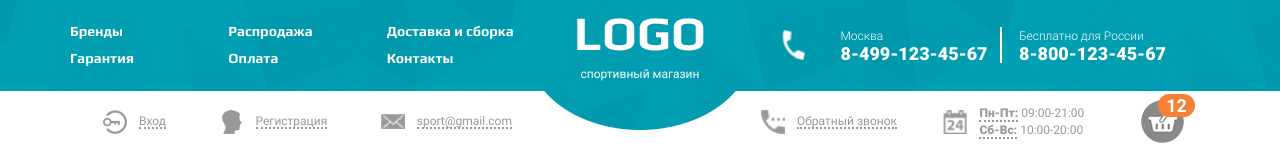
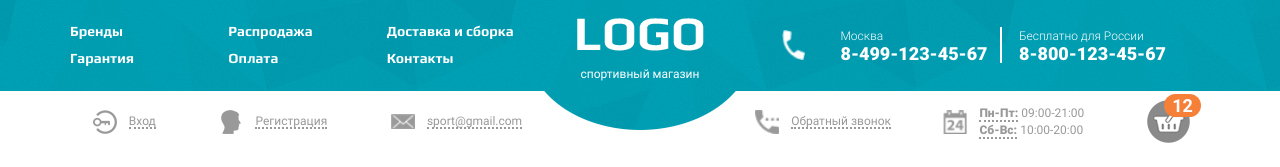
Before and after one commit to VirtoOZ/LOGO_Shop, a website: page src/index.html in a window 1280 px wide. Shown: the top 167 px of the page. Drawn offline with nearby package versions, Linux system fonts and the light colour scheme; files that its build step writes are made by us from their sources; files whose address does not match are found by name; a web font is replaced by a local one.

Commit message:
Правка шапки

```diff
--- a/src/scss/header.scss
+++ b/src/scss/header.scss
@@ -415,18 +415,12 @@
 		justify-content: space-evenly;
 		align-items: center;
 		flex-wrap: wrap;
-		// margin: 0px calc(-19 / $md1 * 100vw);
-		// margin: 0 calc(-5px + ((-19) - (-5)) * ((100vw - 320px) / ($md1 - 320)));
+		margin: 0px calc(-19 / $md1 * 100vw);
 		@media (min-width: ($md1+px)) {
-			// margin: 0 calc(-5px + ((-19) - (-5)) * ((100vw - 320px) / ($md1 - 320)));
 		}
 		@media (max-width: 640px) {
 			margin-top: 20px;
-			// justify-content: space-between;
 			justify-content: space-around;
-		}
-		@media (max-width: 400px) {
-			// justify-content: space-evenly;
 		}
 	}
 }
@@ -488,23 +482,19 @@
 		display: flex;
 		justify-content: space-evenly;
 		align-items: center;
-		// margin: 0px calc(-19 / $md1 * 100vw);
-		// margin: 0 calc(-5px + ((-19) - (-5)) * ((100vw - 320px) / ($md1 - 320)));
-
+		margin: 0px calc(-15 / $md1 * 100vw);
 		@media (max-width: ($md1+px)) {
-			// margin: 0px calc(-10 / $md1 * 100vw);
+			margin: 0px calc(-10 / $md1 * 100vw);
 		}
 		@media (max-width: 640px) {
 			margin-top: 10px;
-			// justify-content: space-between;
 			justify-content: space-around;
 		}
 	}
 }
 .info {
 	&__column {
-		//padding: 0px 19px;
-		padding: 0px calc(19 / $md1 * 100vw);
+		padding: 0px calc(15 / $md1 * 100vw);
 		min-height: 24px;
 		@media (max-width: ($md1+px)) {
 			padding: 0px calc(10 / $md1 * 100vw);
```
Also changed, not shown: dist/catalog.html, dist/checkout.html, dist/css/style.css, dist/css/style.min.css, dist/files/nouislider.js, dist/img/icons/header/Logo.svg, dist/index.html, dist/js/app.min.js, dist/product.html.
